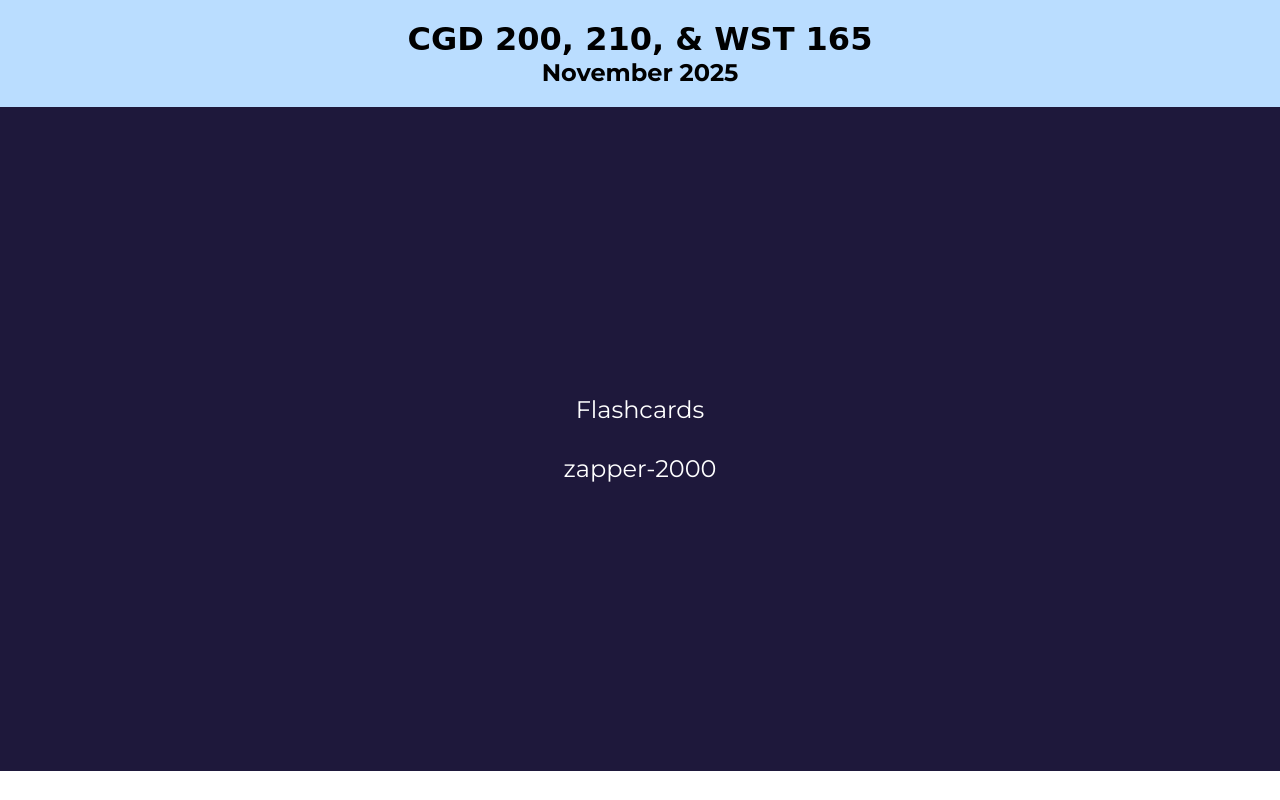
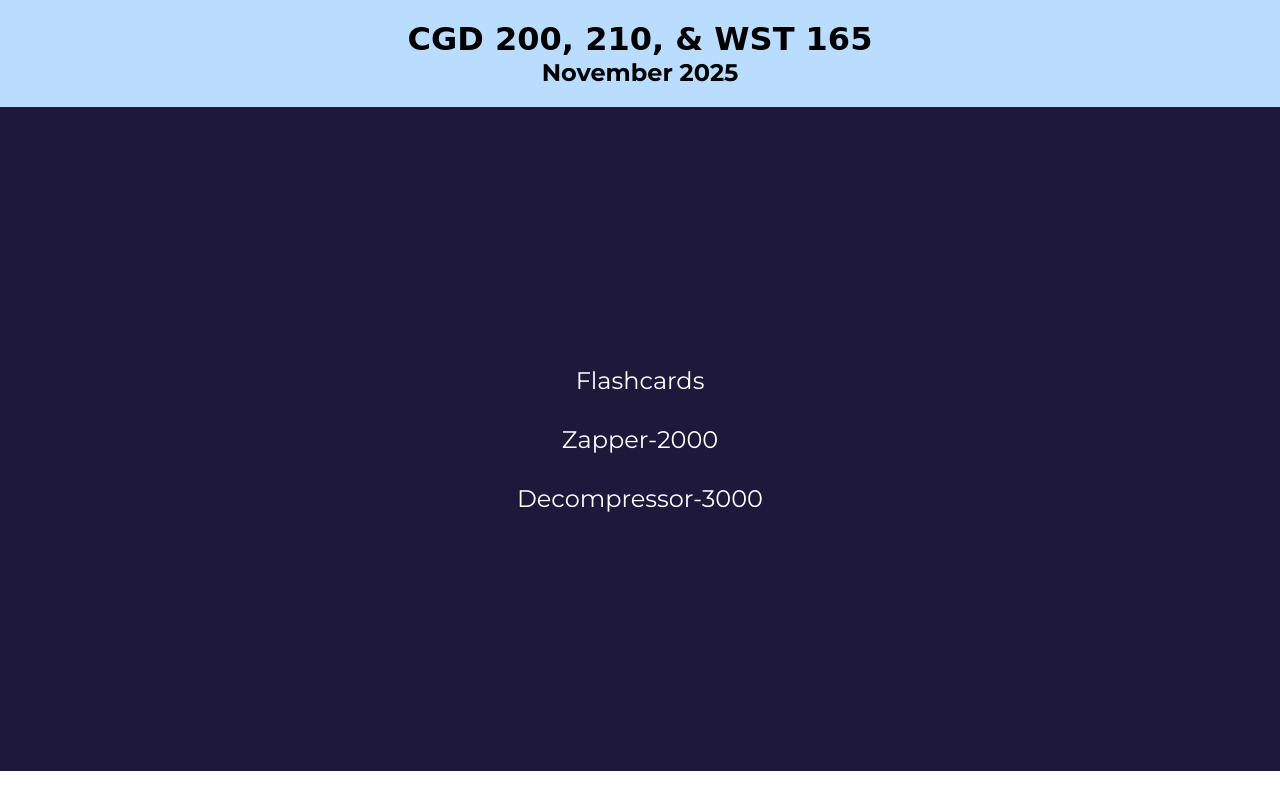
Before and after one commit to david-lapc/CGD-WST-November-2025, a plain HTML site: page index.html in a window 1280 px wide. Drawn offline with Linux system fonts and the light colour scheme; a web font is replaced by a local one.

Commit message:
Added link to new product page

```diff
--- a/index.html
+++ b/index.html
@@ -69,7 +69,8 @@
         <nav>
             <ul>
                 <li><a href="flashcards">Flashcards</a></li>
-                <li><a href="zapper-2000">zapper-2000</a></li>
+                <li><a href="zapper-2000">Zapper-2000</a></li>
+                <li><a href="Decompressor-3000">Decompressor-3000</a></li>
             </ul>
         </nav>
     </header>
```
